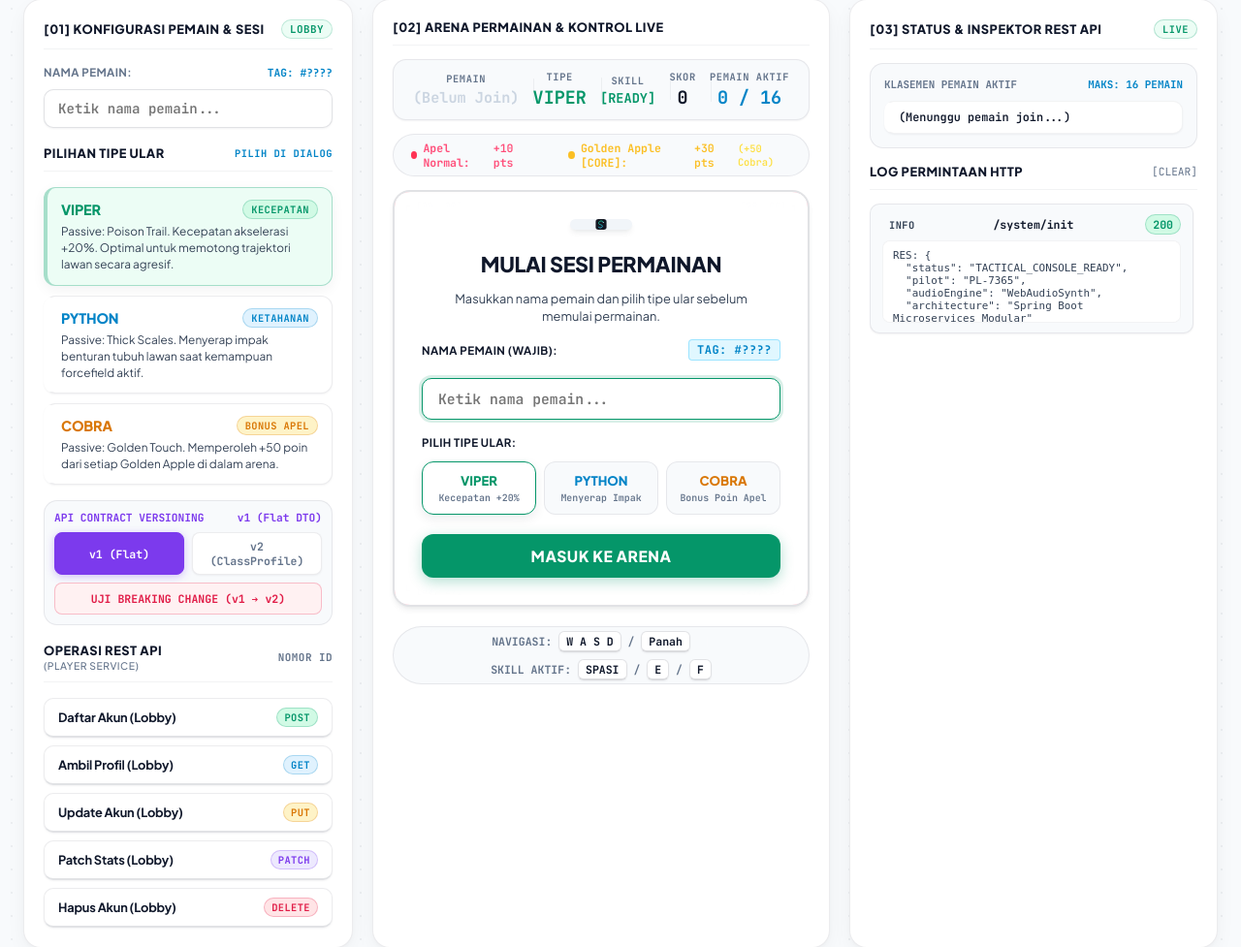
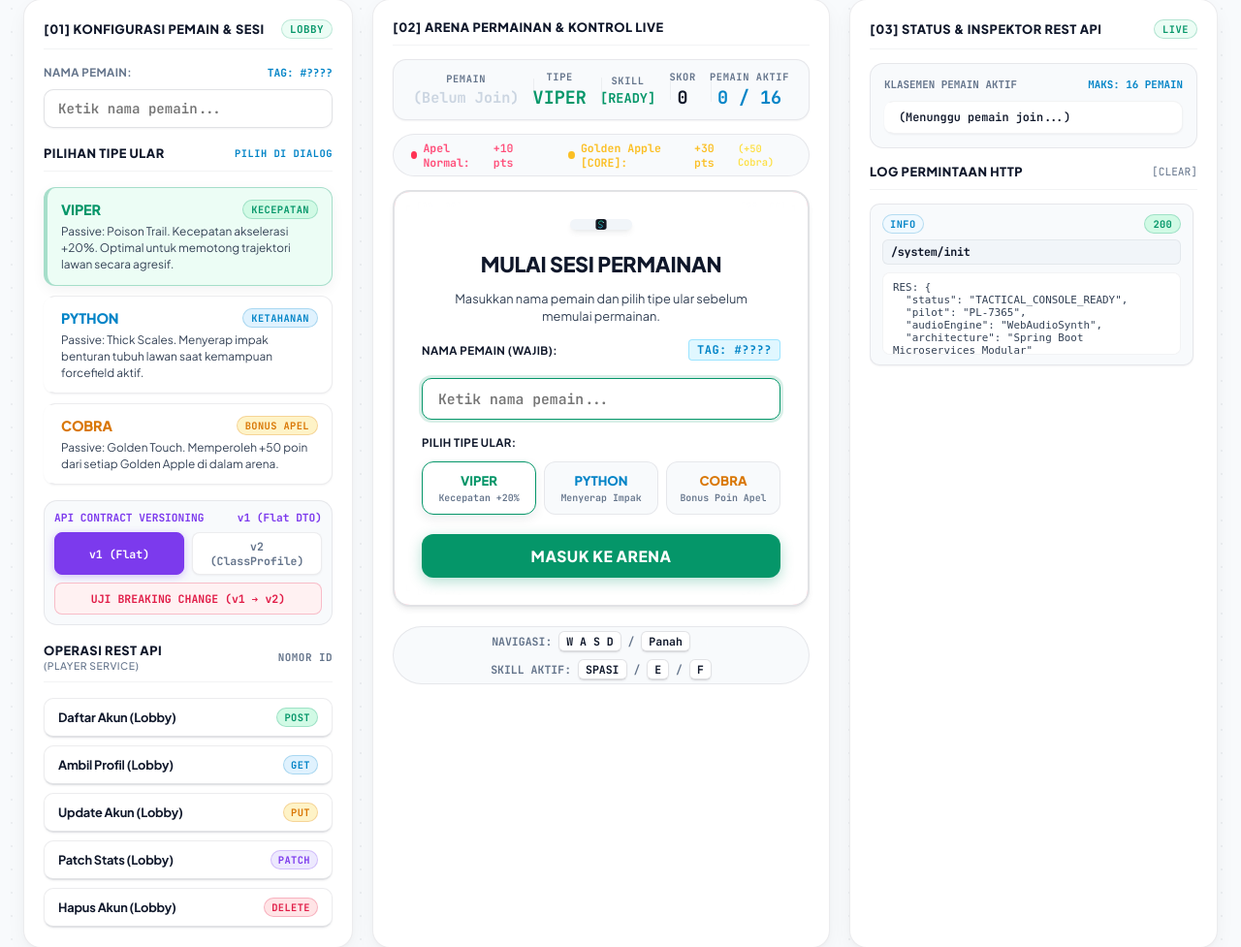
Before and after one commit to ValentinusMarvel/snake-arena-microservices, a Spring Boot app: page / in a window 1280 px wide. Shown: the part 123-1100 px from the top of the page at 97% size. Run offline with Spring Boot 4, Linux system fonts and the light colour scheme; data that the repository does not hold is empty.

Commit message:
style(frontend): improve log header layout with structured meta bar and dedicated endpoint box

```diff
--- a/arena-service/src/main/resources/static/css/components.css
+++ b/arena-service/src/main/resources/static/css/components.css
@@ -233,6 +233,11 @@
     background: var(--method-delete-bg);
     color: var(--method-delete);
     border: 1px solid rgba(225, 29, 72, 0.25);
+}
+.tag-info {
+    background: var(--cyber-cyan-bg);
+    color: var(--cyber-cyan);
+    border: 1px solid rgba(2, 132, 199, 0.25);
 }
 
 /* Version Switcher */
@@ -488,20 +493,52 @@ kbd {
 
 .log-header {
     display: flex;
+    flex-direction: column;
+    gap: 6px;
+    margin-bottom: 2px;
+}
+
+.log-header-meta {
+    display: flex;
     align-items: center;
     justify-content: space-between;
+    gap: 8px;
+}
+
+.log-header-badges {
+    display: flex;
+    align-items: center;
+    gap: 6px;
+    flex-wrap: wrap;
+}
+
+.log-endpoint-wrap {
+    display: flex;
+    align-items: center;
+    background: var(--bg-inset);
+    border: 1px solid rgba(15, 23, 42, 0.06);
+    border-radius: 6px;
+    padding: 4px 8px;
 }
 
 .log-endpoint {
     color: var(--text-lead);
     font-weight: 700;
+    font-size: 0.73rem;
+    font-family: var(--font-mono);
     word-break: break-all;
+    overflow-wrap: anywhere;
+    line-height: 1.4;
+    letter-spacing: -0.2px;
 }
 
 .log-status {
     font-weight: 800;
-    padding: 2px 7px;
+    font-size: 0.65rem;
+    padding: 2px 8px;
     border-radius: 9999px;
+    letter-spacing: 0.3px;
+    flex-shrink: 0;
 }
 
 .status-200, .status-201, .status-204 {
--- a/arena-service/src/main/resources/static/index.html
+++ b/arena-service/src/main/resources/static/index.html
@@ -13,9 +13,9 @@
     <link href="https://fonts.googleapis.com/css2?family=Plus+Jakarta+Sans:wght@400;500;600;700;800&family=JetBrains+Mono:wght@400;500;600;700&display=swap" rel="stylesheet">
 
     <!-- Modular Design System & Stylesheets -->
-    <link rel="stylesheet" href="css/variables.css">
-    <link rel="stylesheet" href="css/components.css">
-    <link rel="stylesheet" href="css/layout.css">
+    <link rel="stylesheet" href="css/variables.css?v=2.3.0">
+    <link rel="stylesheet" href="css/components.css?v=2.3.0">
+    <link rel="stylesheet" href="css/layout.css?v=2.3.0">
 </head>
 <body>
 
@@ -357,9 +357,9 @@
     </footer>
 
     <!-- Modular JavaScript Architecture (Guaranteed Execution Order) -->
-    <script src="js/audio.js?v=2.2.0"></script>
-    <script src="js/api.js?v=2.2.0"></script>
-    <script src="js/canvas.js?v=2.2.0"></script>
-    <script src="js/app.js?v=2.2.0"></script>
+    <script src="js/audio.js?v=2.3.0"></script>
+    <script src="js/api.js?v=2.3.0"></script>
+    <script src="js/canvas.js?v=2.3.0"></script>
+    <script src="js/app.js?v=2.3.0"></script>
 </body>
 </html>
--- a/arena-service/src/main/resources/static/js/api.js
+++ b/arena-service/src/main/resources/static/js/api.js
@@ -57,12 +57,16 @@ window.SnakeArena = window.SnakeArena || {};
 
         entry.innerHTML = `
             <div class="log-header">
-                <div style="display:flex; align-items:center; gap:6px;">
-                    <span class="method-tag ${tagClass}">${method}</span>
-                    ${latencyBadge}
+                <div class="log-header-meta">
+                    <div class="log-header-badges">
+                        <span class="method-tag ${tagClass}">${method}</span>
+                        ${latencyBadge}
+                    </div>
+                    <span class="log-status ${statusClass}">${status}</span>
                 </div>
-                <span class="log-endpoint">${endpoint}</span>
-                <span class="log-status ${statusClass}">${status}</span>
+                <div class="log-endpoint-wrap">
+                    <span class="log-endpoint">${endpoint}</span>
+                </div>
             </div>
             ${reqStr || resStr ? `<pre class="log-json">${reqStr}${resStr}</pre>` : ''}
         `;
```
Also changed, not shown: frontend/css/components.css (+38 -1 lines), frontend/index.html (+7 -7 lines), frontend/js/api.js (+9 -5 lines).
